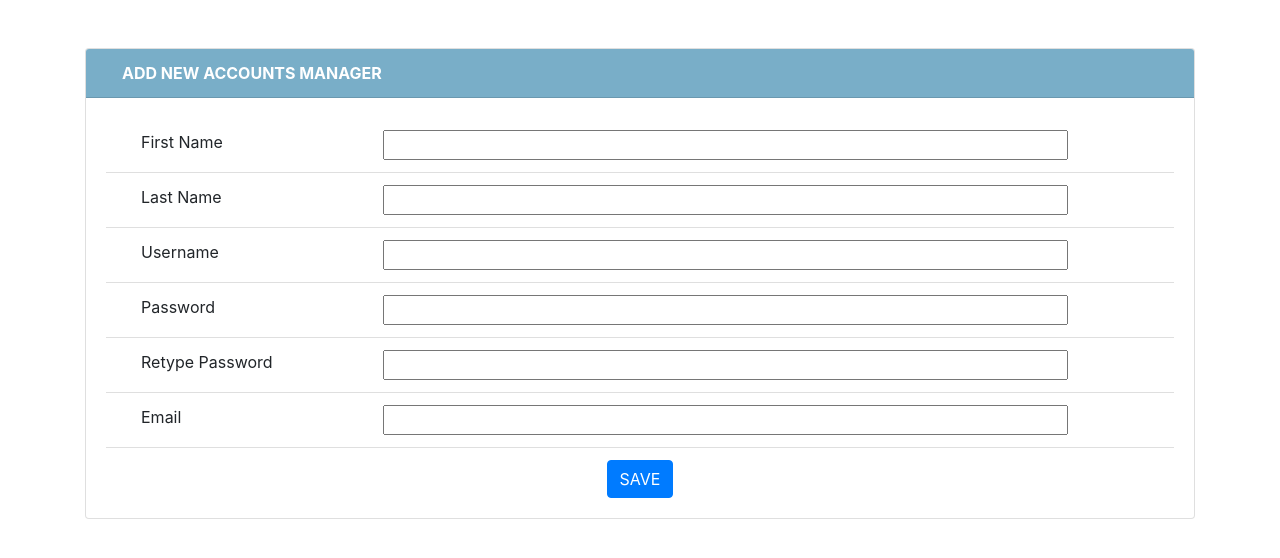
After one commit to denricklaborada/SECPROG-MP, a Django app: template aionwristwatches/ecommerce/templates/ecommerce/addaman.html in a window 1280 px wide. The commit adds this page. Shown: the top 558 px of the page. Run offline with Django 3.2, Linux system fonts and the light colour scheme; the template is opened without the code that fills it, so the values that code supplies are empty; some libraries are stand-ins or nearby versions.

```diff
--- /dev/null
+++ b/aionwristwatches/ecommerce/templates/ecommerce/addaman.html
@@ -0,0 +1,53 @@
+{% extends 'ecommerce/extends/header3.html' %}
+{% load static %}
+{% block extrahead %}
+   <link href="{% static 'css/bootstrap.min.css' %}" rel="stylesheet" type="text/css" >
+  <link href="{% static 'css/dataTables.bootstrap4.css' %}" rel="stylesheet" type="text/css" >
+<link rel="stylesheet" type="text/css" href="{% static 'css/editpman.css' %}">
+{% endblock%}
+
+{% block body %}
+<div id="accttab" class="container mt-5 " >
+        <div class="card">
+            <div id="title" class="card-header"><strong class="p-3">ADD NEW ACCOUNTS MANAGER</strong></div>
+            <div class = "card-body">
+               <form action="#" method="POST">
+                <ul class="list-group list-group-flush">
+                    <li  class="list-group-item d-inline-flex ">
+                        <div class="col-3">First Name</div>
+                        <input class="col-8" type="text" value="" name="first"/>
+                    </li>
+                    <li  class="list-group-item d-inline-flex ">
+                        <div class="col-3">Last Name</div>
+                        <input class="col-8" type="text" value="" name="last"/>
+                    </li>
+                    <li  class="list-group-item d-inline-flex ">
+                        <div class="col-3">Username</div>
+                        <input class="col-8" type="text" value="" name="username"/>
+                    </li>
+                    <li  class="list-group-item d-inline-flex ">
+                        <div class="col-3">Password</div>
+                        <input class="col-8" type="password" value="" name="password"/>
+                    </li>
+                    <li  class="list-group-item d-inline-flex ">
+                        <div class="col-3">Retype Password</div>
+                        <input class="col-8" type="password" value="" name="cpassword"/>
+                    </li>
+                    <li  class="list-group-item d-inline-flex ">
+                        <div class="col-3">Email</div>
+                        <input class="col-8" type="text" value="" name="email"/>
+                    </li>
+
+                </ul>
+                {% csrf_token %}
+                <div class="text-center mt-1 pt-2">
+                    <input type="submit" class="btn btn-primary" value="SAVE"/>
+                </div>
+                {% if alert %}
+                    {{ alert }}
+                {% endif %}
+               </form>
+            </div>
+        </div>
+    </div>
+{%endblock%}
--- a/aionwristwatches/ecommerce/templates/ecommerce/adminman.html
+++ b/aionwristwatches/ecommerce/templates/ecommerce/adminman.html
@@ -26,7 +26,7 @@
             <div>
                 <a href="#">Account Manager</a>
                 <span  class="pull-right">
-                    <a href="#"><i class="text-success fa fa-user-plus"></i>&nbsp;<small><strong>Add</strong></small></a>&nbsp;
+                    <a href="{%url 'ecommerce:adda' %}"><i class="text-success fa fa-user-plus"></i>&nbsp;<small><strong>Add</strong></small></a>&nbsp;
                     <a href="#"><i class=" text-warning fa fa-pencil" ></i>&nbsp;<small><strong>Change</strong></small></a>
                 </span>
             </div>
--- a/aionwristwatches/ecommerce/templates/ecommerce/prodman.html
+++ b/aionwristwatches/ecommerce/templates/ecommerce/prodman.html
@@ -11,7 +11,7 @@
         <div class="btn-group" role="group">
           <button type="button" class="btn btn-outline-success">Add</button>
           <button type="button" class="btn btn-outline-secondary">Edit</button>
-          <button type="button" class="btn btn-outline-danger">Delete</button>
+          <button type="button" class="btn btn-outline-danger" id="btnDelete">Delete</button>
         </div>
         <table class="table table-bordered mt-3">
           <thead>
@@ -27,7 +27,7 @@
           <tbody>
             {% for product in product_list %}
               <tr>
-                <td><input type="checkbox"></td>
+                <td><input type="checkbox" data-type="check_product" data-id="{{ product.id }}"></td>
                 <td>{{ product.prodname }}</td>
                 <td>{{ product.description }}</td>
                 <td>{{ product.price }}</td>
@@ -40,4 +40,6 @@
       </div>
     </div>
   </div>
+
+    <script src="{% static 'js/products_manager.js' %}"></script>
 {% endblock %}
--- a/aionwristwatches/ecommerce/urls.py
+++ b/aionwristwatches/ecommerce/urls.py
@@ -13,6 +13,7 @@ urlpatterns = [
     url(r'^myorders/$', views.myorders, name='myorders'),
     url(r'^uacct/$', views.uacct, name='uacct'),
     url(r'^prodman/$', views.prodman, name='prodman'),
+    url(r'^prodman/delete/$', views.proddelete, name='proddelete'),
     url(r'^loginmanager/$',views.loginmanager, name='loginmanager'),
     url(r'^adminman/$',views.adminman, name='adminman'),
     url(r'^adminman/prodmng/$',views.prodmng, name='prodmng'),
```
Also changed, not shown: aionwristwatches/ecommerce/static/js/products_manager.js (added, +32 -0 lines), aionwristwatches/ecommerce/views.py (+9 -0 lines), aionwristwatches/ecommerce/migrations/0005_accountingmanager_productmanager.py (added), aionwristwatches/ecommerce/migrations/0006_auto_20180312_2101.py (added), 2 other files.
